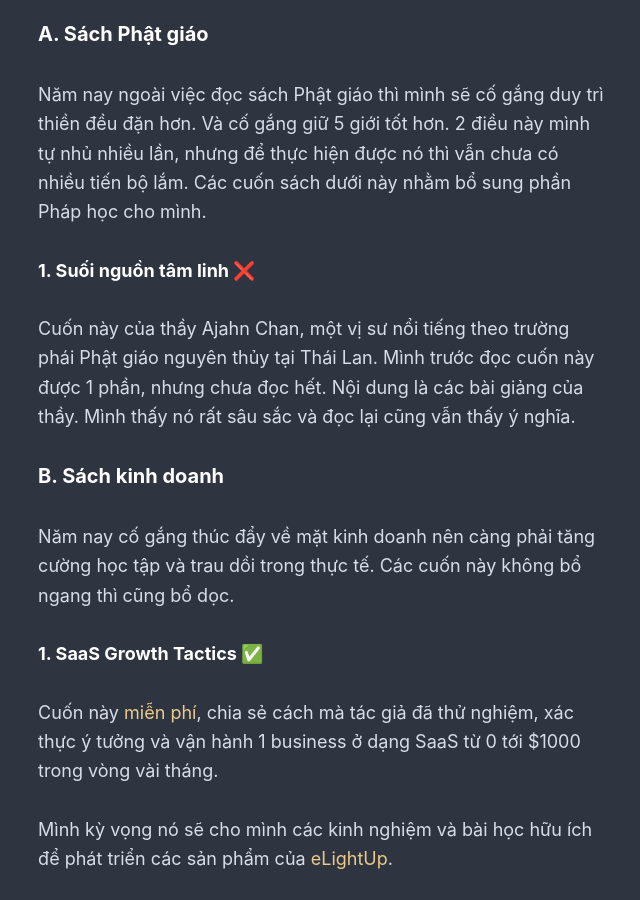
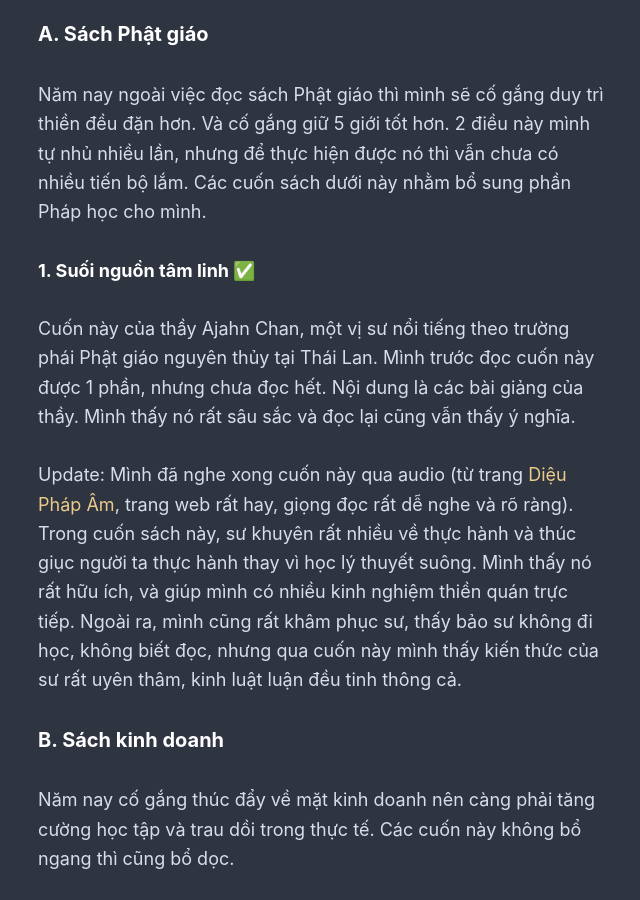
Before and after one commit to rilwis/hontap.info, a Jekyll site: the page built from _posts/2020-01-10-sach-da-doc-2020.md, in a window 1280 px wide and 900 px high, scrolled down 474 px. Shown: the whole window, without its empty margins (318-958 px from the left). Built offline with Jekyll 4.4.1, drawn with Linux system fonts in a browser that asks for light colours; our own code applies the rules of GitHub Pages for plain Markdown files.

Commit message:
Update 2020-01-10-sach-da-doc-2020.md

```diff
--- a/_posts/2020-01-10-sach-da-doc-2020.md
+++ b/_posts/2020-01-10-sach-da-doc-2020.md
@@ -14,9 +14,11 @@ Năm ngoái đã đọc được 10 cuốn sách, 2 cuốn truyện. Mục tiêu
 
 Năm nay ngoài việc đọc sách Phật giáo thì mình sẽ cố gắng duy trì thiền đều đặn hơn. Và cố gắng giữ 5 giới tốt hơn. 2 điều này mình tự nhủ nhiều lần, nhưng để thực hiện được nó thì vẫn chưa có nhiều tiến bộ lắm. Các cuốn sách dưới này nhằm bổ sung phần Pháp học cho mình.
 
-### 1. Suối nguồn tâm linh ❌
+### 1. Suối nguồn tâm linh ✅
 
 Cuốn này của thầy Ajahn Chan, một vị sư nổi tiếng theo trường phái Phật giáo nguyên thủy tại Thái Lan. Mình trước đọc cuốn này được 1 phần, nhưng chưa đọc hết. Nội dung là các bài giảng của thầy. Mình thấy nó rất sâu sắc và đọc lại cũng vẫn thấy ý nghĩa.
+
+Update: Mình đã nghe xong cuốn này qua audio (từ trang [Diệu Pháp Âm](https://dieuphapam.net), trang web rất hay, giọng đọc rất dễ nghe và rõ ràng). Trong cuốn sách này, sư khuyên rất nhiều về thực hành và thúc giục người ta thực hành thay vì học lý thuyết suông. Mình thấy nó rất hữu ích, và giúp mình có nhiều kinh nghiệm thiền quán trực tiếp. Ngoài ra, mình cũng rất khâm phục sư, thấy bảo sư không đi học, không biết đọc, nhưng qua cuốn này mình thấy kiến thức của sư rất uyên thâm, kinh luật luận đều tinh thông cả.
 
 ## B. Sách kinh doanh
 
```
